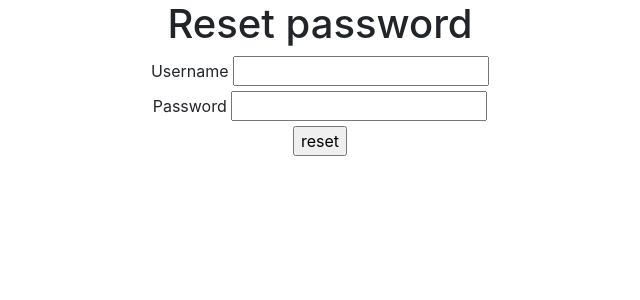
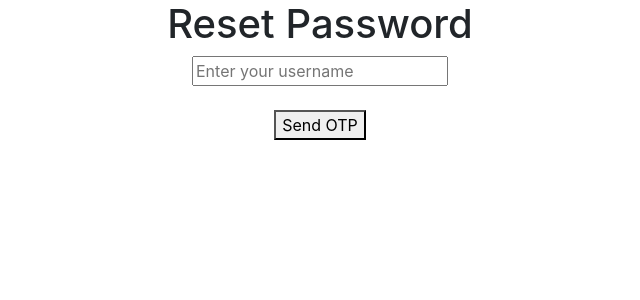
Before and after one commit to BaisaliDas/UserRegistration, a Django app: page /reset_pw/ in a window 1280 px wide. Shown: the part 40-340 px from the top of the page, without its empty margins (320-960 px from the left). Run offline with Django 5.2, Linux system fonts and the light colour scheme.

Commit message:
fifth commit

```diff
--- a/UserResgistration/urls.py
+++ b/UserResgistration/urls.py
@@ -29,4 +29,6 @@ urlpatterns = [
     path('display_uDetails/',display_uDetails,name='display_uDetails'),
     path('change_password/',change_password,name='change_password'),
     path('reset_pw/',reset_pw,name='reset_pw'),
+    path('verify_otp/',verify_otp,name='verify_otp'),
+    path('set_new_password/',set_new_password,name="set_new_password"),
 ]+static(settings.MEDIA_URL, document_root=settings.MEDIA_ROOT)
--- a/templates/reset_pw.html
+++ b/templates/reset_pw.html
@@ -1,23 +1,16 @@
-
 {% extends 'dummy.html' %}
 
 {% block title %}
-    <title>Reset PaGe</title>
+    <title>Reset Password</title>
 {% endblock %}
 
 {% block body_block %}
-
 <center>
-    <h1>Reset password</h1>
-    <form method="post">
+    <h1>Reset Password</h1>
+    <form method="POST">
         {% csrf_token %}
-        <label for="un">Username</label>
-        <input type="text" name="un" id="un"><br>
-        <label for="pw">Password</label>
-        <input type="password" name="pw" id="pw">
-        <br>
-        <input type="submit" value="reset">
+        <input type="text" name="un" id="un" placeholder="Enter your username" required><br><br>
+        <button type="submit">Send OTP</button>
     </form>
-
 </center>
 {% endblock %}
--- a/users/views.py
+++ b/users/views.py
@@ -10,10 +10,12 @@ from django.urls import reverse
 
 from django.contrib.auth.decorators import login_required
 
-from django.conf import settings
+from django.core.cache import cache
 import random
 from users.models import *
-from django.utils.crypto import get_random_string
+# from django.utils.crypto import get_random_string
+# from django.contrib.auth.hashers import make_password
+
 
 
 def registration(request):
@@ -91,40 +93,111 @@ def display_uDetails(request):
     d={'UO':UO,'PO':PO}
     return render(request,'display_data.html',d)
 
-
-
-
 #change password
 
 @login_required
 def change_password(request):
     # user = request.user
+
+    username = request.session.get('username')
+    UO = User.objects.get(username=username)
+
     if request.method=='POST':
-        cp=request.POST['cp']  # cp: change password
+            cp=request.POST['cp']  # cp: change password
+            otp_entered = request.POST['otp']  # Fetch the entered OTP
 
+            # Retrieve the OTP stored in the cache
+            otp_stored = cache.get(f'{username}_otp')
 
-        username=request.session['username']
-        UO=User.objects.get(username=username)
-        UO.set_password(cp)
-        UO.save()
-
-
-        return HttpResponse('password is changed')
-
+            if otp_stored and str(otp_stored) == otp_entered:
+                UO.set_password(cp)
+                UO.save()
+                #clear OTP from cache
+                cache.delete(f'{username}_otp')
+                return HttpResponse('password is changed')
+            else:
+                return HttpResponse('Invalid OTP')
+    #GENERATE OTP
+    otp=random.randint(100000,999999)
+    cache.set(f'{UO.username}_otp',otp,timeout=300)
+    send_mail(
+                'Reset Password OTP',
+                f'Your OTP is {otp}',
+                'from@example.com',
+                [UO.email],
+                fail_silently=False,
+            )
+    request.session['username']=username
     return render(request,'change_password.html')
 
 #reset password
 
 def reset_pw(request):
-    if request.method=='POST':
-        pw=request.POST['pw']
-        username=request.POST['un']
-        LUO=User.objects.filter(username=username)
-        if LUO:
-            UO=LUO[0]
-            UO.set_password(pw)
-            UO.save()
-            return HttpResponse('Rest password is done successfully')
+    if request.method == 'POST':
+        username = request.POST.get('un')
+        LUO = User.objects.filter(username=username)
+        if LUO.exists():
+            UO = LUO.first()
+
+            otp = random.randint(100000, 999999)
+            cache.set(f'{username}_otp', otp, timeout=300)
+
+            send_mail(
+                'Reset Password OTP',
+                f'Your OTP is {otp}',
+                'from@example.com',
+                [UO.email],
+                fail_silently=False,
+            )
+            request.session['username'] = username
+            return HttpResponseRedirect(reverse('verify_otp'))
         else:
-            return HttpResponse('User is not present')
-    return render(request,'reset_pw.html')
+            return HttpResponse('User not found')
+    return render(request, 'reset_pw.html')
+
+    # if request.method=='POST':
+    #     un=request.POST['un']
+    #     pw=request.POST['pw']
+
+    #     LUO=User.objects.filter(username=un)
+
+    #     if LUO:
+    #         UO=LUO[0]
+    #         UO.set_password(pw)
+    #         UO.save()
+    #         return HttpResponse('password reset is done')
+    #     else:
+    #         return HttpResponse('user is not present in my DB')
+    # return render(request,'reset_password.html')
+
+def verify_otp(request):
+    if request.method == 'POST':
+        otp_entered = request.POST.get('otp')
+        username = request.session.get('username')
+
+        if not username:
+            return HttpResponse('Session expired. Please try again.')
+
+        otp_stored = cache.get(f'{username}_otp')
+
+        if otp_stored and str(otp_stored) == otp_entered:
+            return HttpResponseRedirect(reverse('set_new_password'))
+        else:
+            return HttpResponse('Invalid OTP')
+    return render(request, 'verify_otp.html')
+
+
+def set_new_password(request):
+    if request.method == 'POST':
+        new_password = request.POST.get('new_password')
+        confirm_password = request.POST.get('confirm_password')
+        username = request.session.get('username')
+
+        if new_password and confirm_password and new_password == confirm_password:
+            user = User.objects.get(username=username)
+            user.set_password(new_password)
+            user.save()
+            return HttpResponse('Password reset successful')
+        else:
+            return HttpResponse('Passwords do not match')
+    return render(request, 'set_new_password.html')
```
Also changed, not shown: templates/change_password.html (+17 -9 lines), templates/set_new_password.html (added, +23 -0 lines), templates/verify_otp.html (added, +21 -0 lines), db.sqlite3, media/PP/1_xi8B7mC.jpg (added), media/PP/Baisali_6AtfkRX.jpg (added), media/PP/Baisali_T66g0Fq.jpg (added), media/PP/Baisali_p6EPvZ7.jpg (added).
